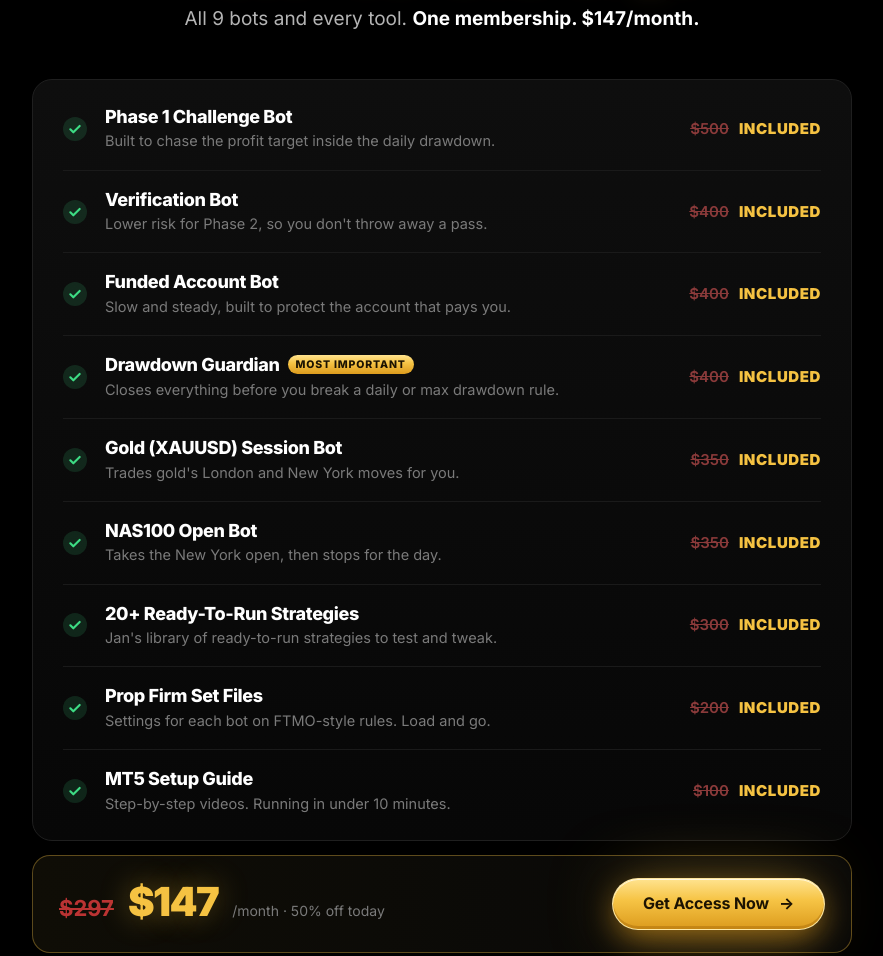
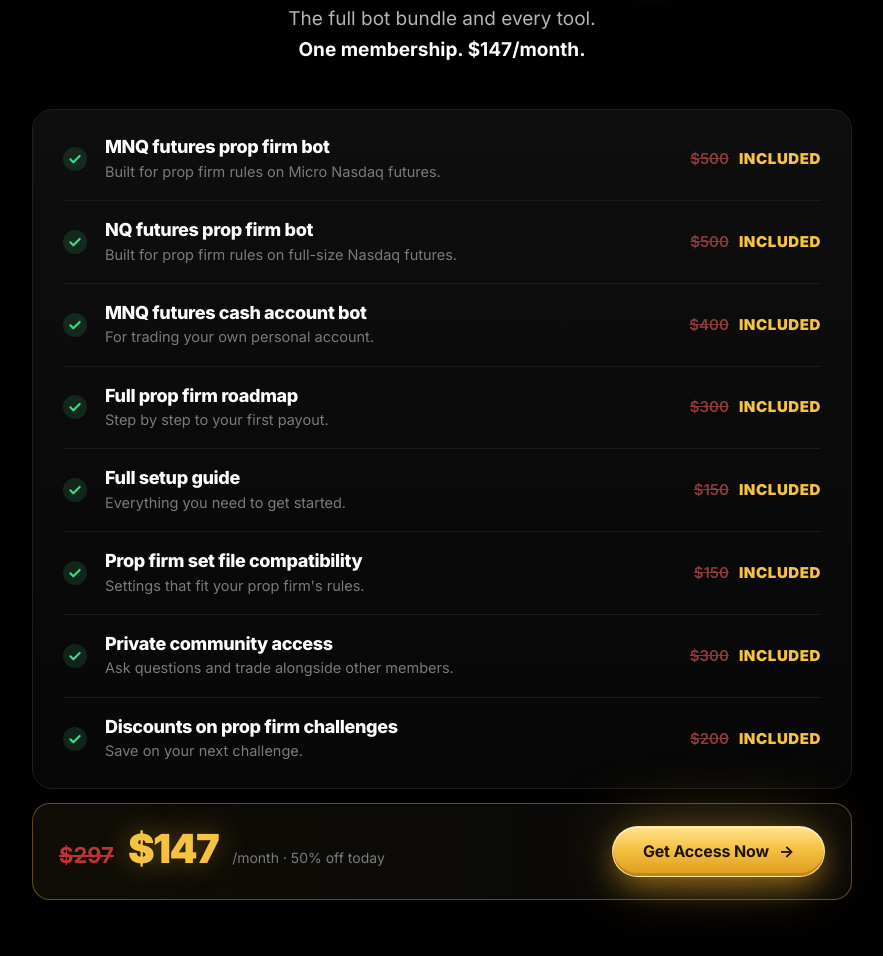
Before and after one commit to eliascroesus/algojan, a plain HTML site: page v2/discord/index.html in a window 1280 px wide. Shown: the part 1539-2495 px from the top of the page, without its empty margins (198-1081 px from the left). Drawn offline with Linux system fonts and the light colour scheme.

Commit message:
v2: full bot bundle wording, new 8-item included list (MNQ/NQ futures bots, roadmap, setup guide, set files, community, challenge discounts), 'Passed multiple prop firm challenges'
Co-Authored-By: Claude Opus 5.5 <noreply@anthropic.com>
Claude-Session: https://claude.ai/code/session_015aTEPXLqa7SZ9SA24wnEtU

```diff
--- a/assets/v2/v2.css
+++ b/assets/v2/v2.css
@@ -295,3 +295,4 @@ footer a { color: inherit; }
 @media (prefers-reduced-motion: reduce) {
   *, *::before, *::after { transition: none !important; scroll-behavior: auto !important; animation: none !important; }
 }
+.nowrap { white-space: nowrap; }
--- a/assets/v2/v2.js
+++ b/assets/v2/v2.js
@@ -14,7 +14,7 @@ const V2 = {
     reviewsLink: "https://whop.com/algo-world-db94/",   // where people can read the reviews
     members: "2,200+",      // people in the community
     // Always-true items shown after the ones above. Add a payouts total here only once you can back it up.
-    extras: [["9", "MT5 bots included"], ["50%", "off today"]],
+    extras: [["Full bundle", "included"], ["50%", "off today"]],
   },
   // How many numbered images are in each folder (1.webp … N.webp). Bump the number after uploading more.
   // bg/sm/ holds small copies for the background (faster); if one is missing the full image is used.
--- a/v2/discord/index.html
+++ b/v2/discord/index.html
@@ -4,10 +4,10 @@
 <meta charset="utf-8">
 <meta name="viewport" content="width=device-width, initial-scale=1">
 <title>Pass Your Prop Firm Challenge | AlgoJan</title>
-<meta name="description" content="Get all 9 of Jan's MT5 trading bots, built to hit the profit target without breaking your drawdown. 50% off today.">
+<meta name="description" content="Get Jan's full bundle of trading bots, built to hit the profit target without breaking your drawdown. 50% off today.">
 <meta property="og:type" content="website">
 <meta property="og:title" content="Pass Your Prop Firm Challenge With Bots That Can't Panic">
-<meta property="og:description" content="9 MT5 trading bots built to hit the profit target without breaking your drawdown.">
+<meta property="og:description" content="The full bot bundle, built to hit the profit target without breaking your drawdown.">
 <meta name="theme-color" content="#000000">
 <link rel="preload" href="/assets/fonts/inter-latin.woff2" as="font" type="font/woff2" crossorigin>
 <link rel="preload" href="/assets/fonts/anton-latin.woff2" as="font" type="font/woff2" crossorigin>
@@ -21,7 +21,7 @@
   <div class="collage" id="collage" aria-hidden="true"></div>
   <div class="wrap">
     <h1><span class="line">Pass Your Next <span class="red">Prop Firm Challenge</span></span> <span class="line">With Bots That <span class="red">Can't Panic</span>.</span></h1>
-    <p class="sub">Get <b>all 9 of my MT5 trading bots</b>. Built to hit the profit target <b>without ever breaking your drawdown</b>. No emotions. No revenge trades. No tilt.</p>
+    <p class="sub">Get <b>my full bundle of trading bots</b>. Built to hit the profit target <b>without ever breaking your drawdown</b>. No emotions. No revenge trades. No tilt.</p>
 
     <div class="video" id="v2-video">
       <div class="thumb" role="button" tabindex="0" aria-label="Play the video: pass the challenge in 3 minutes">
@@ -47,17 +47,16 @@
   <div class="wrap center">
     <span class="tag">The Bot Vault</span>
     <h2>Every Bot You Need To <span class="gold-t">Pass Your Challenge</span></h2>
-    <p class="lead">All 9 bots and every tool. <b>One membership. $147/month.</b></p>
+    <p class="lead">The full bot bundle and every tool. <b>One membership. $147/month.</b></p>
     <ul class="vault">
-      <li class="row"><svg viewBox="0 0 24 24" fill="none" stroke="currentColor" stroke-width="3.2" stroke-linecap="round" stroke-linejoin="round" aria-hidden="true"><path d="M5 12.5l4.5 4.5L19 7.5"/></svg><div><h3>Phase 1 Challenge Bot</h3><p>Built to chase the profit target inside the daily drawdown.</p></div><div class="row__price"><s>$500</s><b>INCLUDED</b></div></li>
-      <li class="row"><svg viewBox="0 0 24 24" fill="none" stroke="currentColor" stroke-width="3.2" stroke-linecap="round" stroke-linejoin="round" aria-hidden="true"><path d="M5 12.5l4.5 4.5L19 7.5"/></svg><div><h3>Verification Bot</h3><p>Lower risk for Phase 2, so you don't throw away a pass.</p></div><div class="row__price"><s>$400</s><b>INCLUDED</b></div></li>
-      <li class="row"><svg viewBox="0 0 24 24" fill="none" stroke="currentColor" stroke-width="3.2" stroke-linecap="round" stroke-linejoin="round" aria-hidden="true"><path d="M5 12.5l4.5 4.5L19 7.5"/></svg><div><h3>Funded Account Bot</h3><p>Slow and steady, built to protect the account that pays you.</p></div><div class="row__price"><s>$400</s><b>INCLUDED</b></div></li>
-      <li class="row row--hot"><svg viewBox="0 0 24 24" fill="none" stroke="currentColor" stroke-width="3.2" stroke-linecap="round" stroke-linejoin="round" aria-hidden="true"><path d="M5 12.5l4.5 4.5L19 7.5"/></svg><div><h3>Drawdown Guardian</h3><p>Closes everything before you break a daily or max drawdown rule.</p></div><div class="row__price"><s>$400</s><b>INCLUDED</b></div></li>
-      <li class="row"><svg viewBox="0 0 24 24" fill="none" stroke="currentColor" stroke-width="3.2" stroke-linecap="round" stroke-linejoin="round" aria-hidden="true"><path d="M5 12.5l4.5 4.5L19 7.5"/></svg><div><h3>Gold (XAUUSD) Session Bot</h3><p>Trades gold's London and New York moves for you.</p></div><div class="row__price"><s>$350</s><b>INCLUDED</b></div></li>
-      <li class="row"><svg viewBox="0 0 24 24" fill="none" stroke="currentColor" stroke-width="3.2" stroke-linecap="round" stroke-linejoin="round" aria-hidden="true"><path d="M5 12.5l4.5 4.5L19 7.5"/></svg><div><h3>NAS100 Open Bot</h3><p>Takes the New York open, then stops for the day.</p></div><div class="row__price"><s>$350</s><b>INCLUDED</b></div></li>
-      <li class="row"><svg viewBox="0 0 24 24" fill="none" stroke="currentColor" stroke-width="3.2" stroke-linecap="round" stroke-linejoin="round" aria-hidden="true"><path d="M5 12.5l4.5 4.5L19 7.5"/></svg><div><h3>20+ Ready-To-Run Strategies</h3><p>Jan's library of ready-to-run strategies to test and tweak.</p></div><div class="row__price"><s>$300</s><b>INCLUDED</b></div></li>
-      <li class="row"><svg viewBox="0 0 24 24" fill="none" stroke="currentColor" stroke-width="3.2" stroke-linecap="round" stroke-linejoin="round" aria-hidden="true"><path d="M5 12.5l4.5 4.5L19 7.5"/></svg><div><h3>Prop Firm Set Files</h3><p>Settings for each bot on FTMO-style rules. Load and go.</p></div><div class="row__price"><s>$200</s><b>INCLUDED</b></div></li>
-      <li class="row"><svg viewBox="0 0 24 24" fill="none" stroke="currentColor" stroke-width="3.2" stroke-linecap="round" stroke-linejoin="round" aria-hidden="true"><path d="M5 12.5l4.5 4.5L19 7.5"/></svg><div><h3>MT5 Setup Guide</h3><p>Step-by-step videos. Running in under 10 minutes.</p></div><div class="row__price"><s>$100</s><b>INCLUDED</b></div></li>
+      <li class="row"><svg viewBox="0 0 24 24" fill="none" stroke="currentColor" stroke-width="3.2" stroke-linecap="round" stroke-linejoin="round" aria-hidden="true"><path d="M5 12.5l4.5 4.5L19 7.5"/></svg><div><h3>MNQ futures prop firm bot</h3><p>Built for prop firm rules on Micro Nasdaq futures.</p></div><div class="row__price"><s>$500</s><b>INCLUDED</b></div></li>
+      <li class="row"><svg viewBox="0 0 24 24" fill="none" stroke="currentColor" stroke-width="3.2" stroke-linecap="round" stroke-linejoin="round" aria-hidden="true"><path d="M5 12.5l4.5 4.5L19 7.5"/></svg><div><h3>NQ futures prop firm bot</h3><p>Built for prop firm rules on full-size Nasdaq futures.</p></div><div class="row__price"><s>$500</s><b>INCLUDED</b></div></li>
+      <li class="row"><svg viewBox="0 0 24 24" fill="none" stroke="currentColor" stroke-width="3.2" stroke-linecap="round" stroke-linejoin="round" aria-hidden="true"><path d="M5 12.5l4.5 4.5L19 7.5"/></svg><div><h3>MNQ futures cash account bot</h3><p>For trading your own personal account.</p></div><div class="row__price"><s>$400</s><b>INCLUDED</b></div></li>
+      <li class="row"><svg viewBox="0 0 24 24" fill="none" stroke="currentColor" stroke-width="3.2" stroke-linecap="round" stroke-linejoin="round" aria-hidden="true"><path d="M5 12.5l4.5 4.5L19 7.5"/></svg><div><h3>Full prop firm roadmap</h3><p>Step by step to your first payout.</p></div><div class="row__price"><s>$300</s><b>INCLUDED</b></div></li>
+      <li class="row"><svg viewBox="0 0 24 24" fill="none" stroke="currentColor" stroke-width="3.2" stroke-linecap="round" stroke-linejoin="round" aria-hidden="true"><path d="M5 12.5l4.5 4.5L19 7.5"/></svg><div><h3>Full setup guide</h3><p>Everything you need to get started.</p></div><div class="row__price"><s>$150</s><b>INCLUDED</b></div></li>
+      <li class="row"><svg viewBox="0 0 24 24" fill="none" stroke="currentColor" stroke-width="3.2" stroke-linecap="round" stroke-linejoin="round" aria-hidden="true"><path d="M5 12.5l4.5 4.5L19 7.5"/></svg><div><h3>Prop firm set file compatibility</h3><p>Settings that fit your prop firm's rules.</p></div><div class="row__price"><s>$150</s><b>INCLUDED</b></div></li>
+      <li class="row"><svg viewBox="0 0 24 24" fill="none" stroke="currentColor" stroke-width="3.2" stroke-linecap="round" stroke-linejoin="round" aria-hidden="true"><path d="M5 12.5l4.5 4.5L19 7.5"/></svg><div><h3>Private community access</h3><p>Ask questions and trade alongside other members.</p></div><div class="row__price"><s>$300</s><b>INCLUDED</b></div></li>
+      <li class="row"><svg viewBox="0 0 24 24" fill="none" stroke="currentColor" stroke-width="3.2" stroke-linecap="round" stroke-linejoin="round" aria-hidden="true"><path d="M5 12.5l4.5 4.5L19 7.5"/></svg><div><h3>Discounts on prop firm challenges</h3><p>Save on your next challenge.</p></div><div class="row__price"><s>$200</s><b>INCLUDED</b></div></li>
     </ul>
     <div class="total">
       <div class="total__price"><s>$297</s><b>$147</b><span>/month · 50% off today</span></div>
@@ -81,11 +80,11 @@
         <p>I'm Jan. Trading by hand, I lost money, blew accounts and failed challenge after challenge. <b>My strategy wasn't the problem. My emotions were.</b></p>
         <p>So I spent 2.5 years turning my rules into algorithms. That's how I finally got here:</p>
         <ul class="ticks">
-          <li><svg viewBox="0 0 24 24" fill="none" stroke="currentColor" stroke-width="3.2" stroke-linecap="round" stroke-linejoin="round" aria-hidden="true"><path d="M5 12.5l4.5 4.5L19 7.5"/></svg>Passed the FTMO Challenge</li>
+          <li><svg viewBox="0 0 24 24" fill="none" stroke="currentColor" stroke-width="3.2" stroke-linecap="round" stroke-linejoin="round" aria-hidden="true"><path d="M5 12.5l4.5 4.5L19 7.5"/></svg>Passed multiple prop firm challenges</li>
           <li><svg viewBox="0 0 24 24" fill="none" stroke="currentColor" stroke-width="3.2" stroke-linecap="round" stroke-linejoin="round" aria-hidden="true"><path d="M5 12.5l4.5 4.5L19 7.5"/></svg>Funded</li>
           <li><svg viewBox="0 0 24 24" fill="none" stroke="currentColor" stroke-width="3.2" stroke-linecap="round" stroke-linejoin="round" aria-hidden="true"><path d="M5 12.5l4.5 4.5L19 7.5"/></svg>Consistent payouts</li>
         </ul>
-        <p>And if these bots help you, I hope you come back for 1-on-1, and for the personal bot I use to get <b>consistent payouts, not just funded.</b></p>
+        <p>And if these bots help you, I hope you come back for <span class="nowrap">1-on-1</span>, and for the personal bot I use to get <b>consistent payouts, not just funded.</b></p>
         <a class="btn" href="#join" data-join>Get Access Now <span>→</span></a>
       </div>
     </div>
```
Also changed, not shown: README.md.
